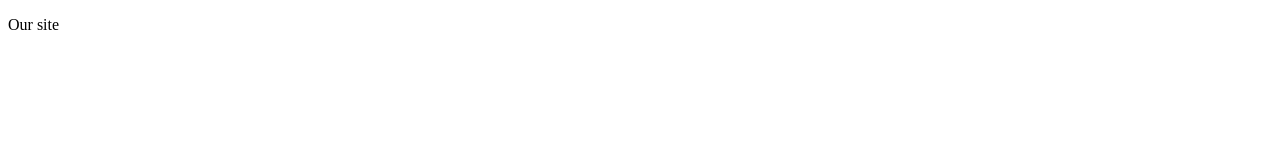
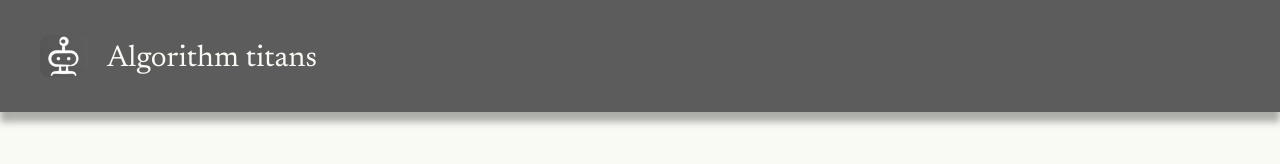
Before and after one commit to Katarni/algorithmtitans, a plain HTML site: page index.html in a window 1280 px wide. Drawn offline with Linux system fonts and the light colour scheme.

Commit message:
added title

```diff
--- a/index.html
+++ b/index.html
@@ -4,9 +4,17 @@
     <meta charset="UTF-8">
     <meta name="viewport" content="width=device-width, initial-scale=1.0">
     <link rel="stylesheet" href="style.css">
+    <link rel="preconnect" href="https://fonts.googleapis.com">
+    <link rel="preconnect" href="https://fonts.gstatic.com" crossorigin>
+    <link href="https://fonts.googleapis.com/css2?family=Newsreader:ital,opsz,wght@0,6..72,200..800;1,6..72,200..800&display=swap"
+            rel="stylesheet">
     <title>Algorithm Titans</title>
 </head>
 <body>
-    <p>Our site</p>
+    <header>
+        <img src="img/logo.png" alt="logo" id="logo-img">
+
+        <p id="header-title">Algorithm titans</p>
+    </header>
 </body>
 </html>
--- a/style.css
+++ b/style.css
@@ -0,0 +1,33 @@
+:root {
+    --light-color: #FAFAF5;
+    --grey-color: #5C5C5C;
+}
+
+body {
+    margin: 0;
+    padding: 0;
+    background: var(--light-color);
+}
+
+header {
+    width: 100%;
+    height: 112px;
+    background: var(--grey-color);
+    box-shadow: 0px 10px 7px #00000050;
+
+    display: flex;
+    align-items: center;
+}
+
+#header-title {
+    font-family: "Newsreader", serif;
+    font-weight: 400;
+    color: var(--light-color);
+    font-size: 30px;
+    padding-top: 5px;
+}
+
+#logo-img {
+    margin-left: 40px;
+    margin-right: 20px;
+}
```
Also changed, not shown: img/logo.png (added).
